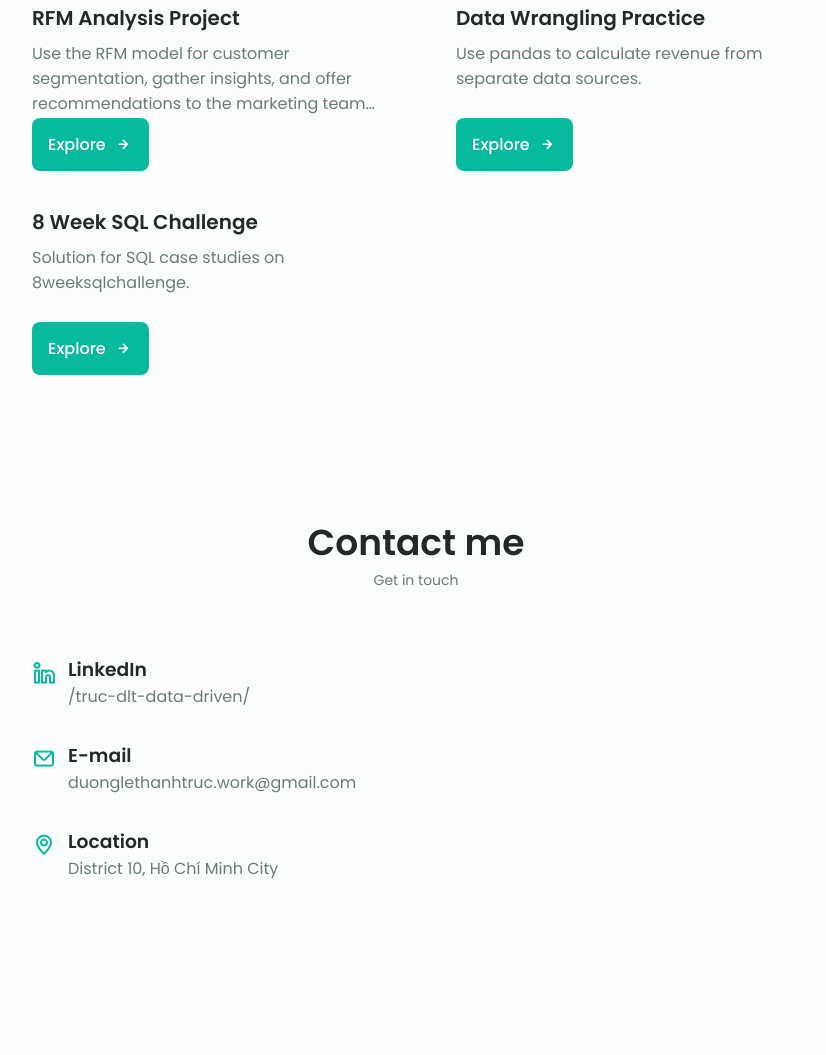
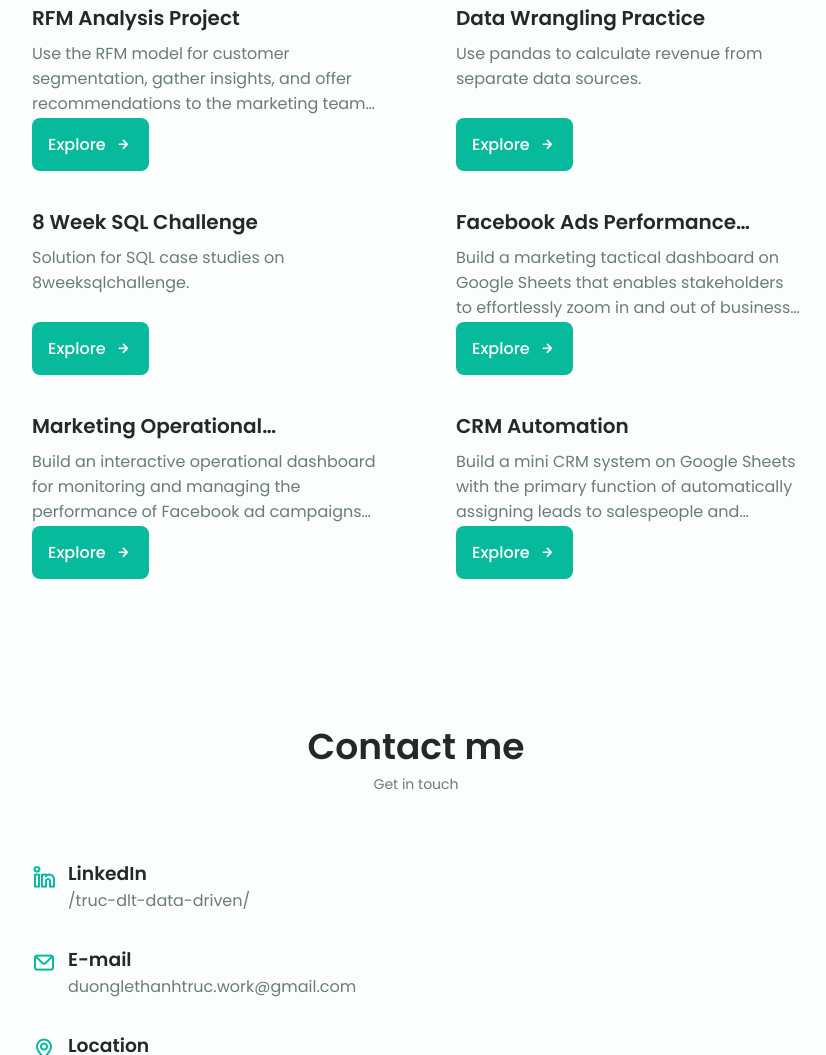
Before and after one commit to thanhtruchhh/Thanh_Truc_Portfolio, a plain HTML site: page index.html in a window 1280 px wide. Shown: the part 1436-2491 px from the top of the page, without its empty margins (224-1050 px from the left). Before the commit the page ends 2429 px from the top, so only its background shows below. Drawn offline with nearby package versions, Linux system fonts and the light colour scheme.

Commit message:
Added spreadsheet projects, updated resume >>

```diff
--- a/index.html
+++ b/index.html
@@ -20,7 +20,7 @@
   <!--==================== HEADER ====================-->
   <header class="header scroll-header" id="header">
     <nav class="nav container">
-      <a href="#" class="nav__logo">THANH TRUC</a>
+      <a href="#" class="nav__logo">TRUC</a>
 
       <div class="nav__menu" id="nav-menu">
         <ul class="nav__list grid">
@@ -83,7 +83,7 @@
               businesses.
             </p>
             <div class="home__buttons">
-              <a download="" href="assets/pdf/Duong Le Thanh Truc_Data Analyst_CV.pdf" class="button button--flex">
+              <a download="" href="assets/pdf/Duong Le Thanh Truc_Data Analyst.pdf" class="button button--flex">
                 <span i18n="download">Download CV</span><i class="uil uil-download-alt button__icon"></i>
               </a>
             </div>
@@ -97,15 +97,15 @@
       <h2 class="section__title" i18n="portfolio__title">Portfolio</h2>
       <span class="section__subtitle" i18n="portfolio__subtitle">My personal projects</span>
 
-      <!-- Filter tab -->
+      <!-- PROJECT NAVIGATION -->
       <div class="portfolio__tabs">
         <button class="portfolio__tab button--flex" data-filter="all">All</button>
         <button class="portfolio__tab button--flex" data-filter="sql">SQL</button>
-        <button class="portfolio__tab button--flex" data-filter="powerbi">PowerBI</button>
         <button class="portfolio__tab button--flex" data-filter="python">Python</button>
+        <button class="portfolio__tab button--flex" data-filter="viz">Viz Tools</button>
       </div>
 
-      <!-- Repo cards -->
+      <!-- CARDS -->
       <div class="portfolio__container container grid">
         <div class="portfolio_ sql python">
           <h3 class="portfolio__title" i18n="portfolio3__title">
@@ -121,7 +121,7 @@
           </a>
         </div>
 
-        <div class="portfolio_ powerbi">
+        <div class="portfolio_ powerbi viz">
           <h3 class="portfolio__title" i18n="portfolio3__title">
             Global Superstore Sales
           </h3>
@@ -234,6 +234,48 @@
             <i class="uil uil-arrow-right button__icon"></i>
           </a>
         </div>
+
+        <div class="portfolio_ viz sheets">
+          <h3 class="portfolio__title" i18n="portfolio3__title">
+            Facebook Ads Performance Dashboard
+          </h3>
+          <p class="portfolio__description" i18n="portfolio3__description">
+            Build a marketing tactical dashboard on Google Sheets that enables stakeholders to effortlessly zoom in and out of business problems, offering detailed analysis and an overview of key metrics for effective Facebook ads campaign optimization.
+          </p>
+          <a href="https://github.com/thanhtruchhh/Facebook-Ads-Performance-Dashboard" target="_blank"
+            class="button button--flex button--small portfolio__button">
+            Explore
+            <i class="uil uil-arrow-right button__icon"></i>
+          </a>
+        </div>
+
+        <div class="portfolio_ viz sheets">
+          <h3 class="portfolio__title" i18n="portfolio3__title">
+            Marketing Operational Dashboard Project
+          </h3>
+          <p class="portfolio__description" i18n="portfolio3__description">
+            Build an interactive operational dashboard for monitoring and managing the performance of Facebook ad campaigns by using Google Sheet.
+          </p>
+          <a href="https://github.com/thanhtruchhh/Marketing-Operational-Dashboard" target="_blank"
+            class="button button--flex button--small portfolio__button">
+            Explore
+            <i class="uil uil-arrow-right button__icon"></i>
+          </a>
+        </div>
+
+        <div class="portfolio_ viz sheets">
+          <h3 class="portfolio__title" i18n="portfolio3__title">
+            CRM Automation
+          </h3>
+          <p class="portfolio__description" i18n="portfolio3__description">
+            Build a mini CRM system on Google Sheets with the primary function of automatically assigning leads to salespeople and managing performance.
+          </p>
+          <a href="https://github.com/thanhtruchhh/CRM-automation" target="_blank"
+            class="button button--flex button--small portfolio__button">
+            Explore
+            <i class="uil uil-arrow-right button__icon"></i>
+          </a>
+        </div>
       </div>
       <!-- end -->
     </section>
```
Also changed, not shown: 1 other file.
